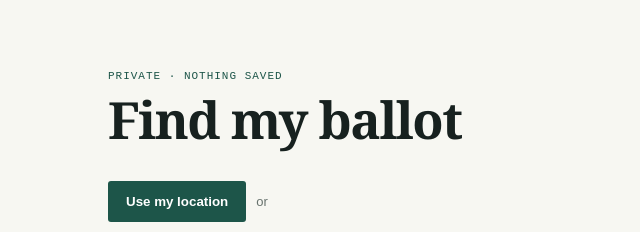
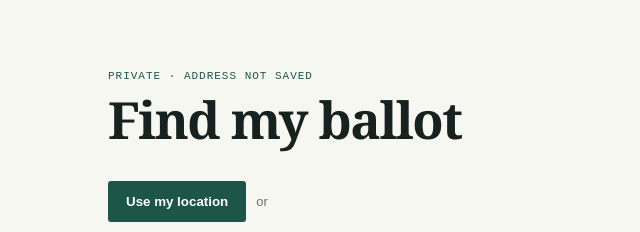
Before and after one commit to joeylaramore/represent-me, a website: page index.html in a window 1280 px wide. Shown: the part 399-631 px from the top of the page, 0-640 px from the left. Drawn offline with Linux system fonts and the light colour scheme.

Commit message:
Clarify location privacy wording

```diff
--- a/index.html
+++ b/index.html
@@ -13,7 +13,7 @@
     <div class="notice wrap"><i class="pending"></i><strong>Check your official ballot</strong><span>This guide may not show every race on your ballot. Use Georgia My Voter Page to see your full list.</span><a href="?view=sources" data-view="sources">Why this matters →</a></div>
     <section class="stats wrap"><div><small>My districts</small><strong>—</strong><em>Not verified for an address</em></div><div><small>Contests</small><strong>—</strong><em>Awaiting official ballot</em></div><div><small>Ballot measures</small><strong>—</strong><em>Awaiting verification</em></div></section>
     <section class="questionnaire-promo wrap" aria-labelledby="questionnaire-promo-title"><div><p class="eyebrow">Your priorities · 6 questions</p><h2 id="questionnaire-promo-title">What matters to you?</h2><p>Answer six short questions about the issues you care about. Use your answers when you compare candidates.</p></div><a class="button" href="#beliefs">Start the questions →</a></section>
-    <section class="section wrap" id="location-tools" aria-labelledby="location-title"><div class="heading"><div><p class="eyebrow">Private · nothing saved</p><h2 id="location-title">Find my ballot</h2></div></div><div class="location-choice"><button class="button" type="button" id="use-location">Use my location</button><span>or</span></div><form id="location-form" class="location-form"><label for="voting-address">Address or ZIP code</label><div class="location-inputs"><input id="voting-address" type="text" autocomplete="street-address" inputmode="text" placeholder="Street address or ZIP code"><button class="button" type="submit">Continue ↗</button><button class="outline" type="button" id="clear-location">Clear</button></div><p class="source-note" id="location-status" role="status">Your exact ballot opens on Georgia’s official site.</p></form><div class="location-links"><a href="https://mvp.sos.ga.gov/" target="_blank" rel="noopener noreferrer">Check my registration ↗</a><a href="https://mvp.sos.ga.gov/" target="_blank" rel="noopener noreferrer">Open official ballot ↗</a></div></section>
+    <section class="section wrap" id="location-tools" aria-labelledby="location-title"><div class="heading"><div><p class="eyebrow">Private · address not saved</p><h2 id="location-title">Find my ballot</h2></div></div><div class="location-choice"><button class="button" type="button" id="use-location">Use my location</button><span>or</span></div><form id="location-form" class="location-form"><label for="voting-address">Address or ZIP code</label><div class="location-inputs"><input id="voting-address" type="text" autocomplete="street-address" inputmode="text" placeholder="Street address or ZIP code"><button class="button" type="submit">Continue ↗</button><button class="outline" type="button" id="clear-location">Clear</button></div><p class="source-note" id="location-status" role="status">Your exact ballot opens on Georgia’s official site.</p></form><div class="location-links"><a href="https://mvp.sos.ga.gov/" target="_blank" rel="noopener noreferrer">Check my registration ↗</a><a href="https://mvp.sos.ga.gov/" target="_blank" rel="noopener noreferrer">Open official ballot ↗</a></div></section>
     <section class="section wrap" id="explore" aria-labelledby="explore-title"><div class="heading"><div><p class="eyebrow">More to explore</p><h2 id="explore-title">Search races and candidates</h2></div></div><p class="source-note">Look up a race or candidate if you want more detail. This list is not your official ballot.</p><div class="explore-filters"><label for="explore-scope">Show</label><select id="explore-scope"><option value="all">All races</option><option value="Federal">Federal</option><option value="Statewide">Statewide</option><option value="District-dependent">District races</option></select><label for="explore-search">Search</label><input id="explore-search" type="search" placeholder="Race or candidate…"></div><div id="explore-results" aria-live="polite">Loading races…</div></section>
     <section class="band" id="compare"><div class="wrap split"><div><p class="eyebrow">Compare candidates</p><h2>What do candidates say and do?</h2><p class="lede">Start with a short summary. Open any item to see the date and the original source.</p><a class="button" href="#contests">Compare candidates →</a><p class="source-note">Open <strong>Candidate details</strong> for more. Use <strong>Recorded votes</strong> to look up official vote records.</p></div><div class="evidence"><p><b>01</b><span><strong>What they say</strong><small>Statements from the candidate or campaign.</small></span></p><p><b>02</b><span><strong>What they do</strong><small>Votes from official records.</small></span></p><p><b>03</b><span><strong>Where it came from</strong><small>A link to the original source.</small></span></p></div></div></section>
     <section class="section wrap" id="contests">
```
